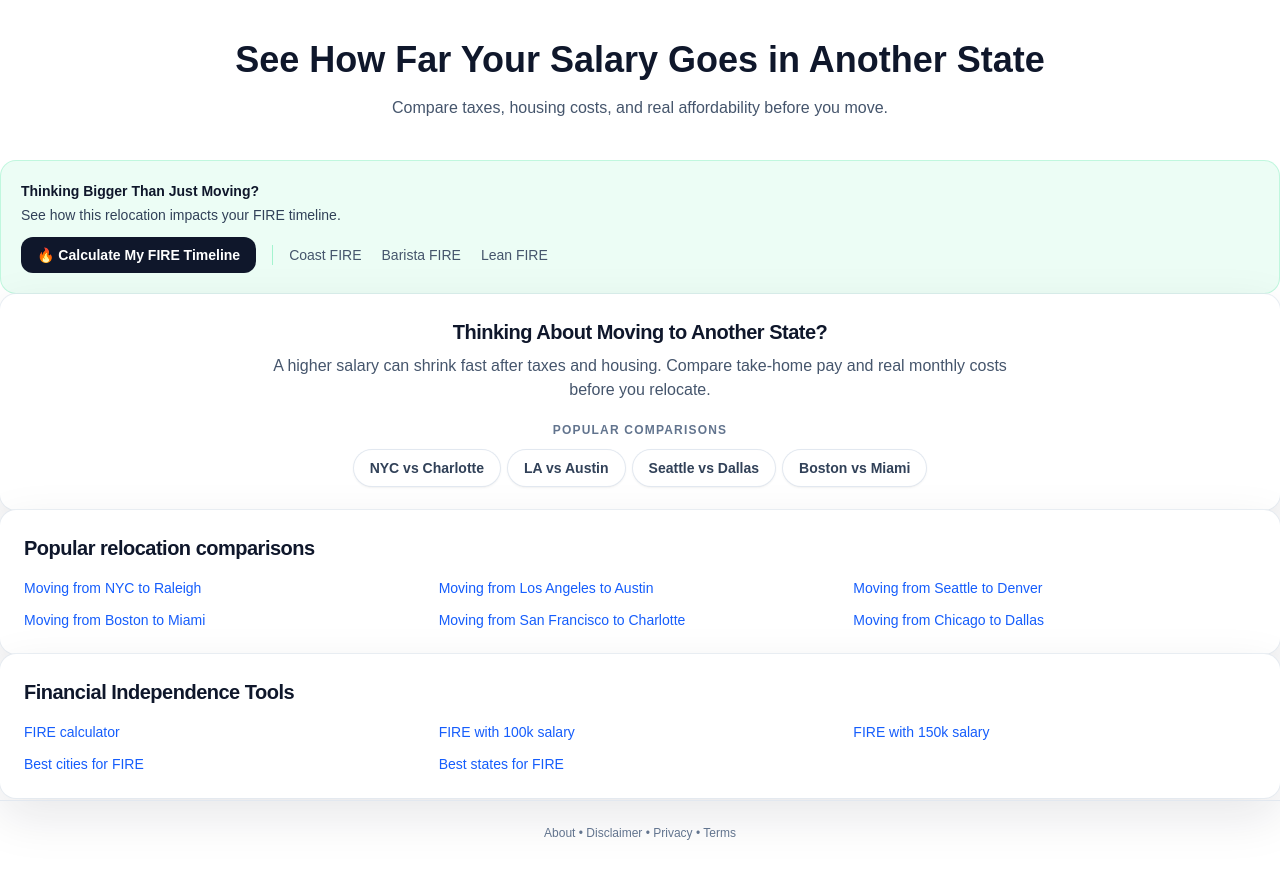
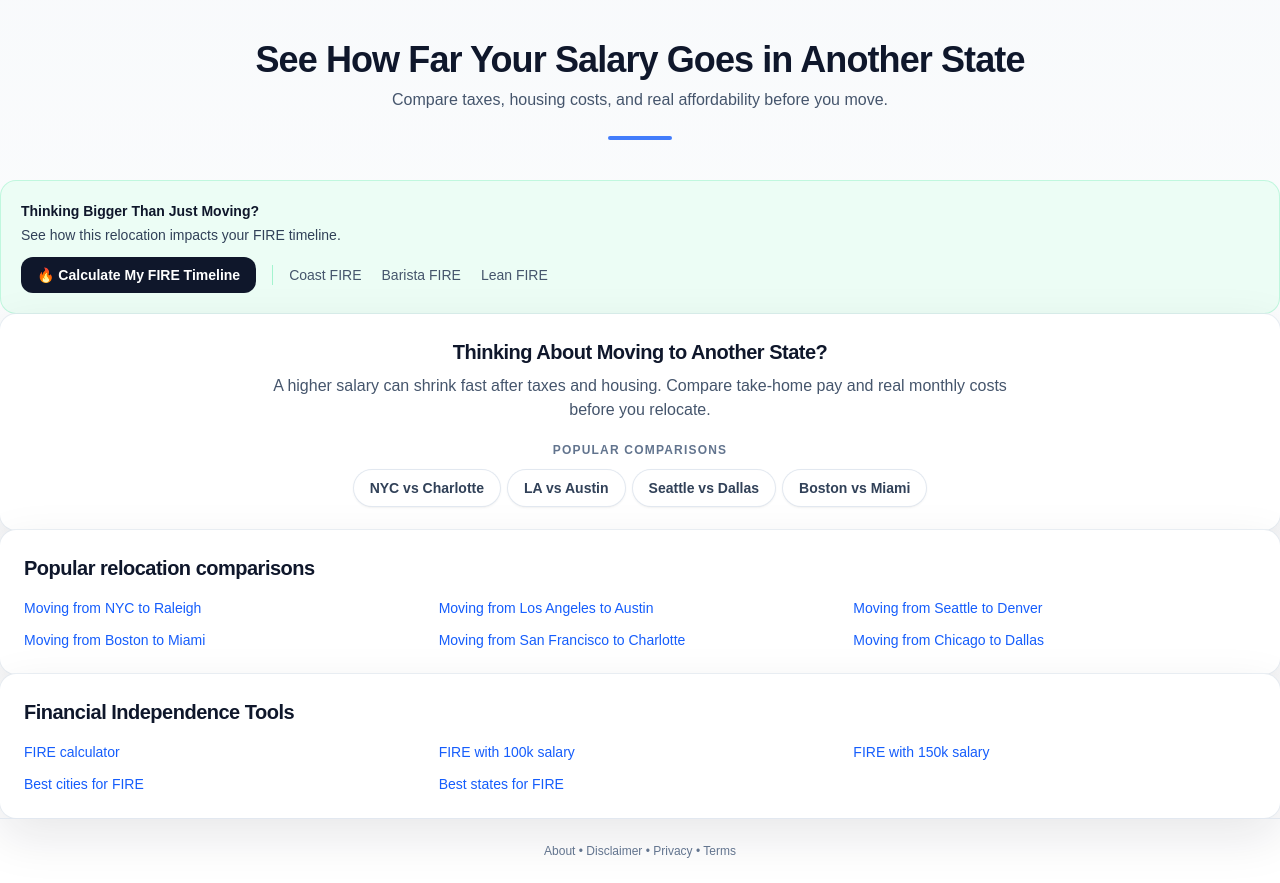
Before and after one commit to unmovedrooted/relocation-by-numbers, a Next.js app: page / in a window 1280 px wide. Built offline with nearby package versions, Linux system fonts and the light colour scheme.

Commit message:
Fix legal page files

```diff
--- a/src/app/page.tsx
+++ b/src/app/page.tsx
@@ -18,13 +18,18 @@ const POPULAR = [
 
 export default function Page() {
   return (
-    <main className="min-h-screen bg-white text-slate-900 dark:bg-slate-950 dark:text-slate-100">
-      <header className="py-10 text-center space-y-4">
-        <h1 className="text-4xl font-extrabold">See How Far Your Salary Goes in Another State</h1>
+    <main className="min-h-screen bg-gradient-to-b from-slate-50 to-white text-slate-900 dark:bg-slate-950 dark:text-slate-100">
+      {/* Page header (normalized) */}
+      <header className="py-10 text-center">
+        <h1 className="text-3xl sm:text-4xl font-bold tracking-tight text-slate-900 dark:text-white">
+          See How Far Your Salary Goes in Another State
+        </h1>
 
-        <p className="text-slate-600 dark:text-slate-300">
+        <p className="mx-auto mt-2 max-w-2xl text-sm sm:text-base text-slate-600 dark:text-slate-300">
           Compare taxes, housing costs, and real affordability before you move.
         </p>
+
+        <div className="mx-auto mt-6 h-1 w-16 rounded-full bg-blue-600/80" />
       </header>
 
   {/* FIRE CTA */}
```
